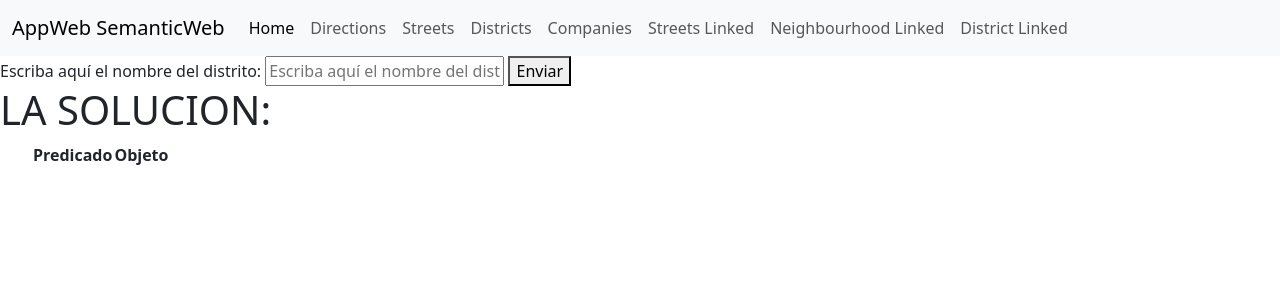
After one commit to victorcamposs220/Group03, a Flask app: page /DistrictLinked in a window 1280 px wide. The commit adds this page. Shown: the top 300 px of the page. Run offline with Flask 3, Linux system fonts and the light colour scheme; lists and menus that the app fills with data are empty.

Commit message:
Segundo ciclo aplicacion

```diff
--- a/ProyectoFinal/src/index.py
+++ b/ProyectoFinal/src/index.py
@@ -128,15 +128,50 @@ def districts_request():
         datos = {'resultados': string}
         return render_template('districts.html', data=datos)
 
-@app.route('/Companys')
+@app.route('/Companies')
 def companys():
-    return render_template('companys.html')
+    return render_template('companys.html', data="")
+
+@app.route('/Companies/Request')
+def companys_request():
+      if request.method == 'GET':
+        calle = request.args.get('street')
+        calle = str(calle)
+        q = prepareQuery('''
+            PREFIX ns: <http://smartcity.linkeddata.es/lcc/ontology/BicicletasElectricas#>
+            PREFIX xsd: <http://www.w3.org/2001/XMLSchema#>
+            PREFIX rdfs: <http://www.w3.org/2000/01/rdf-schema#>
+            PREFIX data: <http://smartcity.linkeddata.es/lcc/resource/>
+            PREFIX bicycle: <data:BicycleStation>
+            PREFIX district: <data:District>
+            PREFIX direction: <data:Direction>
+            PREFIX hood: <data:Neighbourhood>
+            PREFIX street: <data:Street>
+
+            SELECT DISTINCT ?Company WHERE {
+                ?Street rdfs:label "''' + calle + '''".
+                ?Direction ns:hasStreet ?Street.
+                ?BicycleStation ns:hasDirection ?Direction.
+                ?BicycleStation ns:isManageBy ?Company.
+            } LIMIT 10'''
+        )
+
+        ##ADAPTER##
+        string = []
+        for r in g.query(q):
+            string.append(r.Company)
+
+        if len(string) == 0:
+            string.append("Dicha calle no alberga ninguna bases de bicicletas")
+
+        datos = {'resultados': string}
+        return render_template('companys.html', data=datos)
 
 ## CONSULTAS LINKEADAS ##
 
 @app.route('/StreetsLinked')
 def streetsLinked():
-    return render_template('streets-linked.html', data="")
+    return render_template('streets-linked.html', data={})
 
 @app.route('/StreetsLinked/Request')
 def streetsLinked_request():
@@ -163,31 +198,142 @@ def streetsLinked_request():
 
 
         ##ADAPTER##
+        valores = {}
         clave = ''
         for r in g.query(q):
             clave= r.Key.split('/')
 
+        if clave != '':
         #DESCARGAMOS LA PAGINA DE WIKIDATA QUE NOS INTERESA
-        grafo = Graph()
-        grafo.parse("https://www.wikidata.org/wiki/Special:EntityData/"+clave[-1]+".ttl")
+            grafo = Graph()
+            grafo.parse("https://www.wikidata.org/wiki/Special:EntityData/"+clave[-1]+".ttl")
 
-        #CONSULTAMOS A ESA PAGINA DESCARGADA, CON prepareQuery ESTO NO FUNCIONA
-        q = grafo.query("""SELECT ?p ?label_objeto
-                    WHERE
-                    {
-                        wd:"""+clave[-1]+""" ?p ?objeto.
-                        ?objeto rdfs:label ?label_objeto.
-                    }LIMIT 5""")
+            #CONSULTAMOS A ESA PAGINA DESCARGADA, CON prepareQuery ESTO NO FUNCIONA
+            q = grafo.query("""SELECT ?p ?label_objeto
+                        WHERE
+                        {
+                            wd:"""+clave[-1]+""" ?p ?objeto.
+                            ?objeto rdfs:label ?label_objeto.
+                        }LIMIT 5""")
 
-        #HACEMOS UN ADAPTER PARA RETENER LOS VALORES
-        valores = {}
-        for p, label_objeto in q:
-            valores[p] = label_objeto
+            #HACEMOS UN ADAPTER PARA RETENER LOS VALORES
+            for p, label_objeto in q:
+                valores[p] = label_objeto
 
-        if len(valores) == 0:
+        else:
             valores['resultado'] = "No tiene ningun link con datos de WIKIDATA"
 
         return render_template('streets-linked.html', data=valores)
 
+
+@app.route('/NeighbourhoodLinked')
+def neighbourhoodLinked():
+    return render_template('neighbourhood-linked.html',data={})
+
+@app.route('/NeighbourhoodLinked/Request')
+def neighbourhoodLinked_request():
+    if request.method == 'GET':
+        hood = request.args.get('hood')
+        hood = str(hood)
+        q = prepareQuery('''
+            PREFIX ns: <http://smartcity.linkeddata.es/lcc/ontology/BicicletasElectricas#>
+            PREFIX xsd: <http://www.w3.org/2001/XMLSchema#>
+            PREFIX rdfs: <http://www.w3.org/2000/01/rdf-schema#>
+            PREFIX data: <http://smartcity.linkeddata.es/lcc/resource/>
+            PREFIX bicycle: <data:BicycleStation>
+            PREFIX district: <data:District>
+            PREFIX direction: <data:Direction>
+            PREFIX hood: <data:Neighbourhood>
+            PREFIX street: <data:Street>
+
+            SELECT ?Key WHERE {
+                ?Neighbourhood rdfs:label "''' + hood + '''".
+                ?Neighbourhood owl:sameAs ?Key
+            } LIMIT 1'''
+        )
+
+        ##ADAPTER##
+        valores = {}
+        clave = ''
+        for r in g.query(q):
+            clave= r.Key.split('/')
+
+        if clave != '':
+            #DESCARGAMOS LA PAGINA DE WIKIDATA QUE NOS INTERESA
+            grafo = Graph()
+            grafo.parse("https://www.wikidata.org/wiki/Special:EntityData/"+clave[-1]+".ttl")
+
+            #CONSULTAMOS A ESA PAGINA DESCARGADA, CON prepareQuery ESTO NO FUNCIONA
+            q = grafo.query("""SELECT ?p ?label_objeto
+                        WHERE
+                        {
+                            wd:"""+clave[-1]+""" ?p ?objeto.
+                            ?objeto rdfs:label ?label_objeto.
+                        }LIMIT 5""")
+
+            #HACEMOS UN ADAPTER PARA RETENER LOS VALORES
+            for p, label_objeto in q:
+                valores[p] = label_objeto
+
+        else:
+            valores['resultado'] = "No tiene ningun link con datos de WIKIDATA"
+
+        return render_template('neighbourhood-linked.html', data=valores)
+
+@app.route('/DistrictLinked')
+def DistrictLinked():
+    return render_template('districts-linked.html', data={})
+
+@app.route('/DistrictLinked/Request')
+def DistricLinked_request():
+    if request.method == 'GET':
+        distrito = request.args.get('district')
+        distrito = str(distrito)
+        q = prepareQuery('''
+            PREFIX ns: <http://smartcity.linkeddata.es/lcc/ontology/BicicletasElectricas#>
+            PREFIX xsd: <http://www.w3.org/2001/XMLSchema#>
+            PREFIX rdfs: <http://www.w3.org/2000/01/rdf-schema#>
+            PREFIX data: <http://smartcity.linkeddata.es/lcc/resource/>
+            PREFIX owl: <http://www.w3.org/2002/07/owl#>
+            PREFIX bicycle: <data:BicycleStation>
+            PREFIX district: <data:District>
+            PREFIX direction: <data:Direction>
+            PREFIX hood: <data:Neighbourhood>
+            PREFIX street: <data:Street>
+
+            SELECT ?Key WHERE {
+                ?Distric rdfs:label "''' + distrito + '''".
+                ?Distric owl:sameAs ?Key
+            } LIMIT 1'''
+        )
+
+        ##ADAPTER##
+        valores = {}
+        clave = ''
+        for r in g.query(q):
+            clave= r.Key.split('/')
+
+        if clave != '':
+            #DESCARGAMOS LA PAGINA DE WIKIDATA QUE NOS INTERESA
+            grafo = Graph()
+            grafo.parse("https://www.wikidata.org/wiki/Special:EntityData/"+clave[-1]+".ttl")
+
+            #CONSULTAMOS A ESA PAGINA DESCARGADA, CON prepareQuery ESTO NO FUNCIONA
+            q = grafo.query("""SELECT ?p ?label_objeto
+                        WHERE
+                        {
+                            wd:"""+clave[-1]+""" ?p ?objeto.
+                            ?objeto rdfs:label ?label_objeto.
+                        }LIMIT 5""")
+
+            #HACEMOS UN ADAPTER PARA RETENER LOS VALORES
+            for p, label_objeto in q:
+                valores[p] = label_objeto
+
+        else:
+            valores['resultado'] = "No tiene ningun link con datos de WIKIDATA"
+
+        return render_template('districts-linked.html', data=valores)
+
 if __name__ == '__main__':
     app.run(debug=True, port=5000)         ##Indicamos que cada vez que cambiemos algo  se reinicie el servidor, y en que puerto lanzarse
--- /dev/null
+++ b/ProyectoFinal/src/templates/districts-linked.html
@@ -0,0 +1,28 @@
+{%extends "layout.html" %}
+
+{% block content%}
+<form action="/DistrictLinked/Request" method="GET">
+    <label for="district" >Escriba aquí el nombre del distrito: </label>
+    <input type="text"  name="district" id="district" placeholder="Escriba aquí el nombre del distrito" />
+    <button type="submit">Enviar</button>
+</form>
+<h1>LA SOLUCION: </h1>
+<ul>
+    <table>
+        <thead>
+            <tr>
+                <th>Predicado</th>
+                <th>Objeto</th>
+            </tr>
+        </thead>
+        <tbody>
+            {% for clave, valor in data.items() %}
+            <tr>
+                <td>{{ clave }}</td>
+                <td>{{ valor }}</td>
+            </tr>
+            {% endfor %}
+        </tbody>
+    </table>
+</ul>
+{% endblock %}
--- a/ProyectoFinal/src/templates/layout.html
+++ b/ProyectoFinal/src/templates/layout.html
@@ -33,10 +33,16 @@
                 <a class="nav-link" href="{{ url_for('districts') }}">Districts</a>
               </li>
               <li class="nav-item">
-                <a class="nav-link" href="{{ url_for('companys') }}">Companys</a>
+                <a class="nav-link" href="{{ url_for('companys') }}">Companies</a>
               </li>
               <li class="nav-item">
                 <a class="nav-link" href="{{ url_for('streetsLinked') }}">Streets Linked</a>
+              </li>
+              <li class="nav-item">
+                <a class="nav-link" href="{{ url_for('neighbourhoodLinked') }}">Neighbourhood Linked</a>
+              </li>
+              <li class="nav-item">
+                <a class="nav-link" href="{{ url_for('DistrictLinked') }}">District Linked</a>
               </li>
             </ul>
           </div>
```
Also changed, not shown: ProyectoFinal/src/templates/companys.html (+11 -1 lines), ProyectoFinal/src/templates/neighbourhood-linked.html (added, +28 -0 lines).
